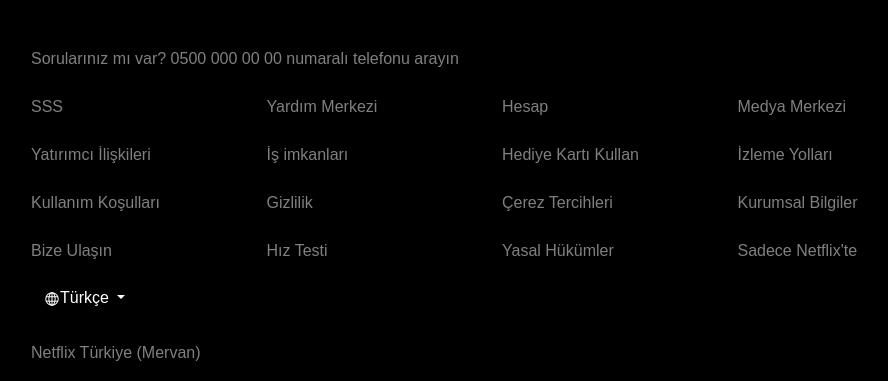
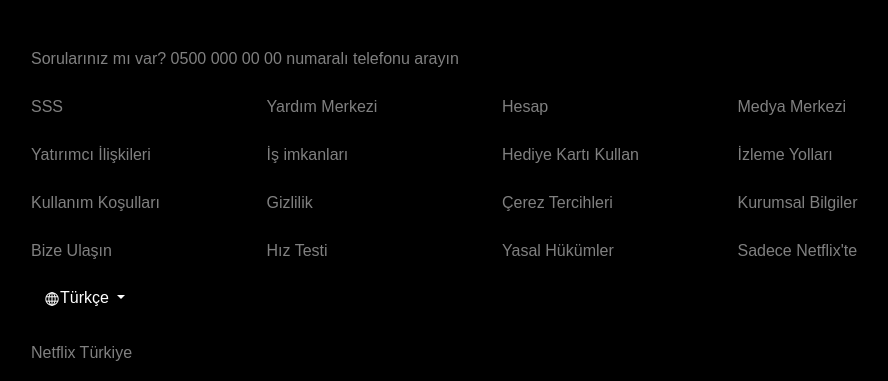
Before and after one commit to ozlemorak/netflixclone, a Django app: page / in a window 1280 px wide. Shown: the part 2880-3261 px from the top of the page, without its empty margins (150-1038 px from the left). Run offline with Django 4.2, Linux system fonts and the light colour scheme.

Commit message:
first-commit

```diff
--- a/netflix/settings.py
+++ b/netflix/settings.py
@@ -31,7 +31,7 @@
 # SECURITY WARNING: don't run with debug turned on in production!
 DEBUG = True
 
-ALLOWED_HOSTS = []
+ALLOWED_HOSTS = ['29ocaknetflix.pythonanywhere.com']
 
 
 # Application definition
@@ -130,6 +130,8 @@
     BASE_DIR / 'static'
 ]
 
+STATIC_ROOT =os.path.join(BASE_DIR/'staticfiles')
+
 # Default primary key field type
 # https://docs.djangoproject.com/en/4.2/ref/settings/#default-auto-field
 
--- a/templates/index.html
+++ b/templates/index.html
@@ -351,7 +351,7 @@
             <li><a href="" class="dropdown-item">İngilizce</a></li>
           </ul>
         </div>
-        <p class="p-footer">Netflix Türkiye (Mervan)</p>
+        <p class="p-footer">Netflix Türkiye </p>
       </div>
     </div>
 
```
